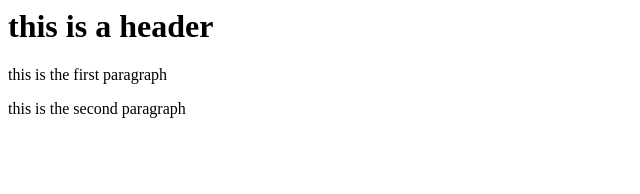
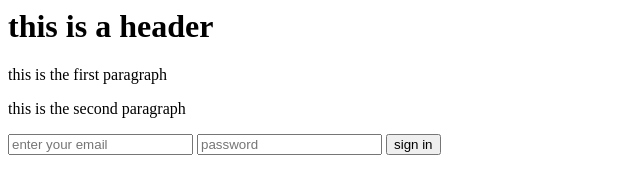
Before and after one commit to ashishgurram/git-test, a website: page index.html in a window 1280 px wide. Shown: the whole page, without its empty margins (0-640 px from the left). Drawn offline with Linux system fonts and the light colour scheme.

Commit message:
"third commit"

```diff
--- a/index.html
+++ b/index.html
@@ -3,4 +3,12 @@
 <p>this is the first paragraph</p>
 <p>this is the second paragraph</p>
 
+
+<form>
+<input type="text" placeholder="enter your email">
+<input type="password" placeholder="password">
+<input type="button" value="sign in">
+
+
+</form>
 </html>
```
